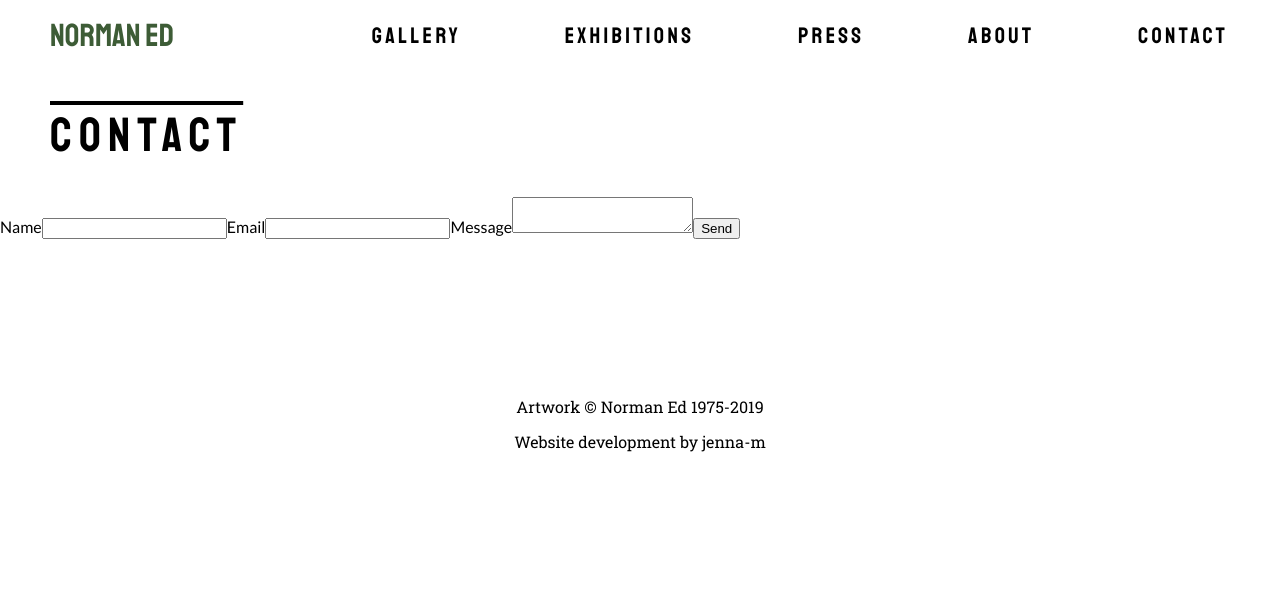
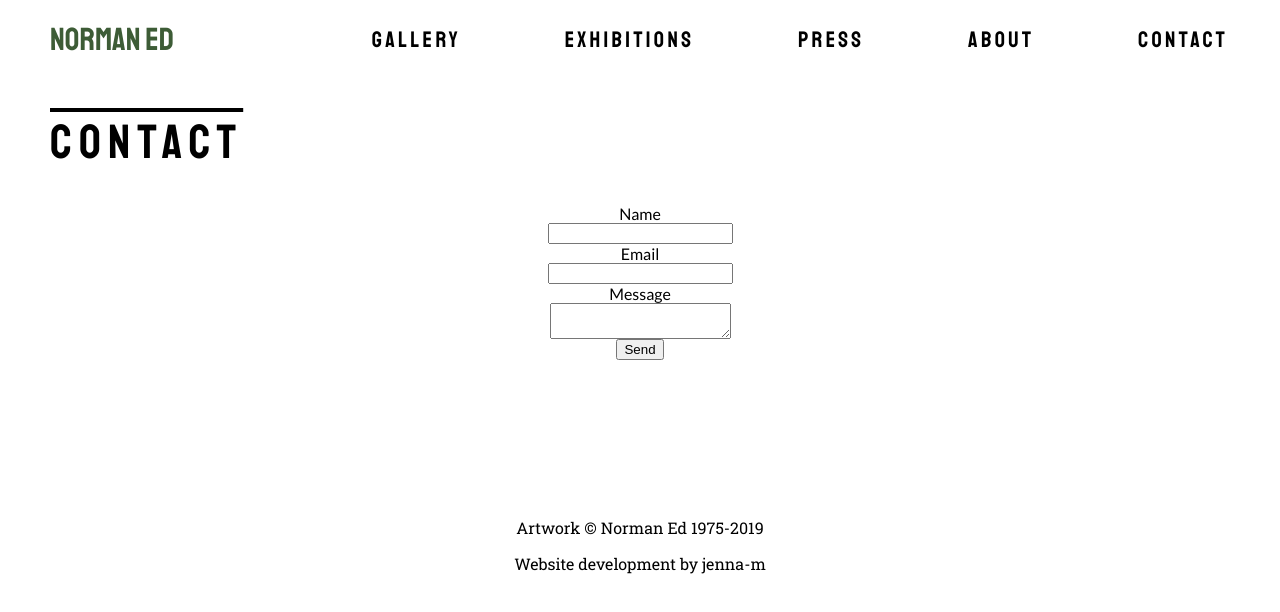
Before and after one commit to jenna-m/norman-ed, a React (Create React App) app in the folder client/: page /contact in a window 1280 px wide. Shown: the top 612 px of the page. Built offline with nearby package versions, Linux system fonts and the light colour scheme; no server answers.

Commit message:
Update App.css
Reconfigure single item view

```diff
--- a/client/src/App.css
+++ b/client/src/App.css
@@ -47,6 +47,7 @@ a:hover {
   justify-content: space-between;
   align-items: center;
   width: 100%;
+  height: 80px;
   background-color: #ffffff;
   color: #000000;
 
@@ -275,22 +276,30 @@ ul.dropdown {
   align-items: flex-start;
 }
 
-.item-details-img {
+.item-details-images {
   width: 60%;
   padding-top: 32.16px;
   display: flex;
-  justify-content: center;
+  flex-direction: column;
+  flex-wrap: wrap;
+  align-content: center;
+}
+
+.item-details-single-img {
+  padding-bottom: 60px;
 }
 
 .item-details-info {
   width: 30%;
+  position: fixed;
+  left: 0;
+  top: 80px;
 }
 
 .item-details-info p {
   margin-left: 50px;
   font-family: 'Roboto Slab', serif;
   font-size: 1.75em;
-  line-height: 1.1em;
 }
 
 
@@ -398,3 +407,16 @@ ul.dropdown {
   padding: 15px 0 40px 0;
   font-size: .9em;
 }
+
+
+/* Contact Form */
+.form-container {
+  width: 100%;
+}
+
+#contact-form {
+  display: flex;
+  flex-direction: column;
+  flex-wrap: wrap;
+  align-items: center;
+}
```
